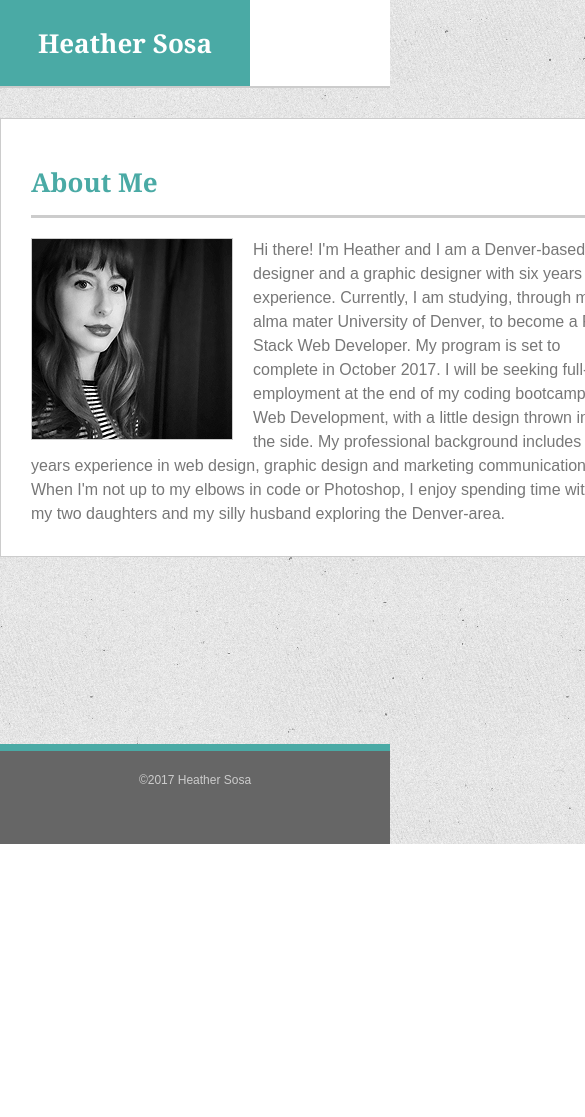
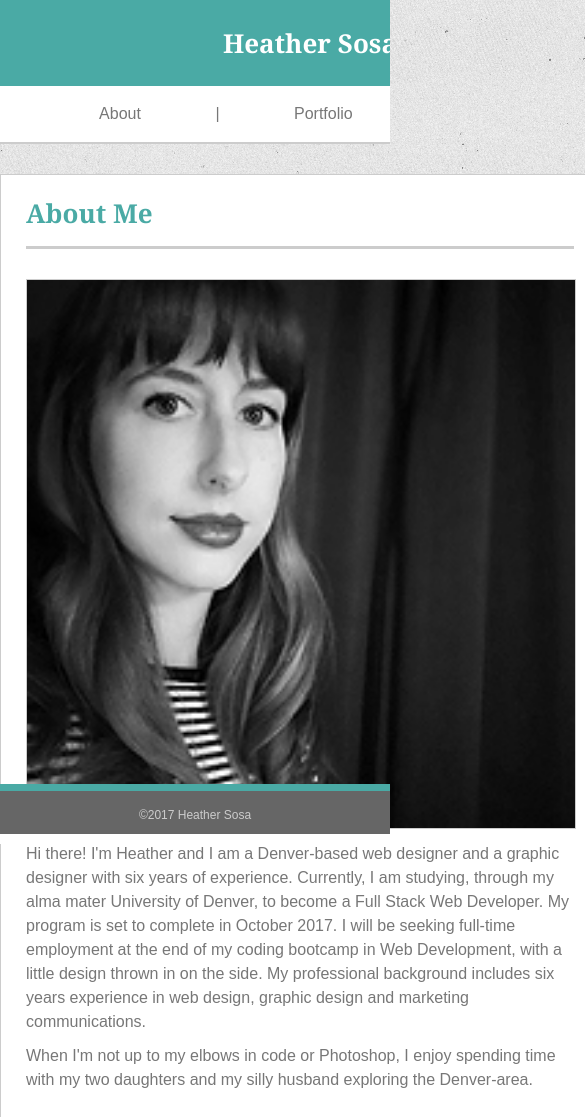
Before and after one commit to Heatherly/Responsive-Portfolio, a plain HTML site: page index.html in a window 390 px wide. Shown: the top 1117 px of the page, 585 px wide, since content can reach past the window. Before the commit the page ends 844 px from the top, so only its background shows below. Drawn offline with Linux system fonts and the light colour scheme.

Commit message:
working on 640 media styling

```diff
--- a/assets/css/style.css
+++ b/assets/css/style.css
@@ -37,6 +37,7 @@ p, li {
 	line-height: 1.5;
 	font-size: 16px;
 	color: #777777;
+	margin-top: 10px;
 	}
 
 
@@ -271,3 +272,146 @@ footer {
   	font-size: 12px;
   	padding: 20px;
 	}
+
+
+/*RESPONSIVE DESIGN ELEMENTS */
+
+@media screen and (max-width: 640px) {
+
+/*HEADING AREA*/
+/* I needed to place the styling for #head before .topWrapper, because the class topWrapper was overwriting the #name's styling! */
+
+p {
+	margin-top: 10px;
+}
+
+#name {   /*This is the where my name is at the top of each page*/
+	background-color: #4aaaa5;
+	padding: 15px;
+	width: inherit;
+	float: none;
+	text-align: center;
+	color: #ffffff;
+	}
+
+.topWrapper {
+	background-color: #ffffff;
+	overflow: auto;
+	margin: 0 auto;
+	padding: 0;
+	}
+
+.topWrapper #topHeader{   /*sets the container width for #name so that it is inline with .content below */
+	background-color: #ffffff;
+	width: 620px;
+	overflow: auto;
+	margin: 0 auto;
+
+	}
+
+/*Navigation area styling*/
+nav {
+	float: none;
+	display: inline-block;
+	vertical-align: baseline;
+	text-align: center;
+	min-width: 620px;
+	margin-top: 0;
+	}
+
+ul {
+	display: inline-block;
+    }
+
+li {
+    display: inline;
+    padding: 0 35px;
+    list-style: none;
+    }
+
+/*PAGE CONTENT*/
+/* Do I need to accomidate scroll bars into content width calculations?*/
+
+.content {
+	clear: both;
+	width: 600px;
+	margin-bottom: 80px;
+	}
+
+.content h1 {
+	color: #4aaaa5;
+	margin: 0 0 10px;
+	}
+
+/*MAIN SECTION AREA*/
+
+/*About Me and image styling*/
+
+#aboutMe {
+	width: 548px;
+	float: left;
+	background-color: #ffffff;
+	padding: 25px;
+	border: 1px solid #cccccc;
+	}
+
+.profilePic {
+	float: none;
+	align-items: center;
+	width: 100%;
+	margin: 20px 0 0;
+	border: 1px solid #cccccc;
+	}
+
+/* ASIDE SECTION AREA*/
+aside {
+	clear: both;
+	width: 548px;
+	margin: 10px auto;
+	}
+
+aside h2 {
+	color: #4aaaa5;
+	padding: 0px 10px 20px 10px;
+	border-bottom: 1px solid #cccccc;
+	margin: 0 0 20px;
+	}
+
+.icon {
+	margin: 0 10px;
+	}
+
+#iconContainer {
+  text-align: left;
+}
+
+
+/*FOOTER AREA*/
+footer {
+  	height: 43px;
+  	border-bottom: 10px solid #ffffff;
+  	text-align: center;
+  	z-index: 1;
+	}
+
+#footerText{
+  	color: #cccccc;
+  	font-size: 12px;
+  	padding: 5px;
+	}
+
+}
+
+@media screen and (min-width: 641px) and (max-width: 768px) {
+	body {
+		background-color: blue;
+	}
+
+}
+
+@media screen and (min-width: 769px) and(max-width: 980px) {
+	body {
+		background-color: green;
+	}
+
+}
--- a/index.html
+++ b/index.html
@@ -2,6 +2,7 @@
 <html lang="en-us">
 <head>
 <meta charset="utf-8">
+<meta name="viewport" content="width=device-width">
 <link rel="stylesheet" type="text/css" href="assets/css/reset.css">
 <link rel="stylesheet" type="text/css" href="assets/css/style.css">
 
```
